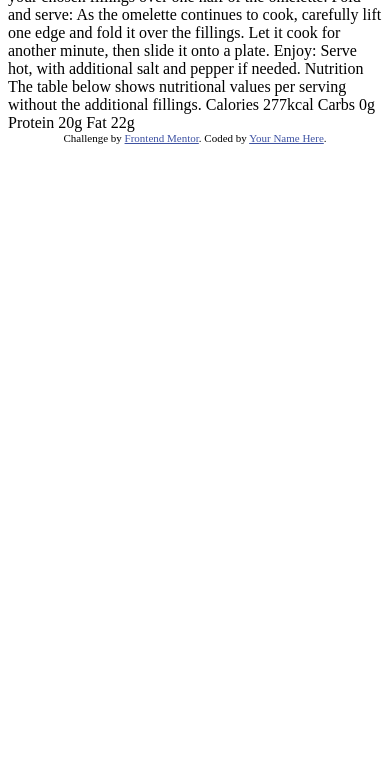
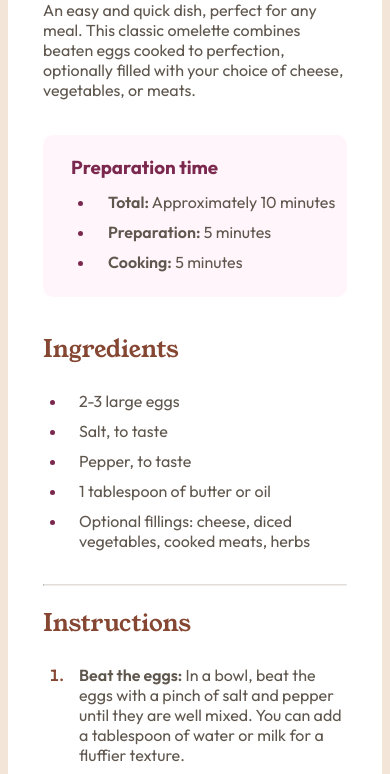
Before and after one commit to walkerbb216/recipe-page, a plain HTML site: page index.html in a window 390 px wide. Shown: the part 326-1100 px from the top of the page. Before the commit the page ends 844 px from the top, so only its background shows below. Drawn offline with Linux system fonts and the light colour scheme.

Commit message:
recipe article

```diff
--- a/index.html
+++ b/index.html
@@ -5,6 +5,7 @@
   <meta name="viewport" content="width=device-width, initial-scale=1.0"> <!-- displays site properly based on user's device -->
 
   <link rel="icon" type="image/png" sizes="32x32" href="./assets/images/favicon-32x32.png">
+  <link rel="stylesheet" type="text/css" href="styles.css" />
 
   <title>Frontend Mentor | Recipe page</title>
 
@@ -15,59 +16,75 @@
   </style>
 </head>
 <body>
+  <article>
+  <header>
+    <img src="assets/images/image-omelette.jpeg" width="100%" alt="omelette">
+    <h1>Simple Omelette Recipe</h1>
+  </header>
 
-  Simple Omelette Recipe
+    <main>
+      <p>An easy and quick dish, perfect for any meal. This classic omelette combines beaten eggs cooked
+        to perfection, optionally filled with your choice of cheese, vegetables, or meats.</p>
 
-  An easy and quick dish, perfect for any meal. This classic omelette combines beaten eggs cooked
-  to perfection, optionally filled with your choice of cheese, vegetables, or meats.
+      <div class="prep">
+        <h3>Preparation time</h3>
+        <ul class="preplist">
+          <li><span>Total:</span> Approximately 10 minutes</li>
+          <li><span>Preparation:</span> 5 minutes</li>
+          <li><span>Cooking:</span> 5 minutes</li>
+        </ul>
+      </div>
 
-  Preparation time
+      <h2>Ingredients</h2>
+      <ul>
+        <li>2-3 large eggs</li>
+        <li>Salt, to taste</li>
+        <li>Pepper, to taste</li>
+        <li>1 tablespoon of butter or oil</li>
+        <li>Optional fillings: cheese, diced vegetables, cooked meats, herbs</li>
+      </ul>
 
-  Total: Approximately 10 minutes
-  Preparation: 5 minutes
-  Cooking: 5 minutes
+      <hr>
 
-  Ingredients
+      <h2>Instructions</h2>
+      <ol>
+        <li><span>Beat the eggs:</span> In a bowl, beat the eggs with a pinch of salt and pepper until they are well mixed.
+          You can add a tablespoon of water or milk for a fluffier texture.</li>
+        <li><span>Heat the pan:</span> Place a non-stick frying pan over medium heat and add butter or oil.</li>
+        <li><span>Cook the omelette:</span> Once the butter is melted and bubbling, pour in the eggs. Tilt the pan to ensure
+          the eggs evenly coat the surface.</li>
+        <li><span>Add fillings (optional):</span> When the eggs begin to set at the edges but are still slightly runny in the
+          middle, sprinkle your chosen fillings over one half of the omelette.</li>
+        <li><span>Fold and serve:</span> As the omelette continues to cook, carefully lift one edge and fold it over the
+          fillings. Let it cook for another minute, then slide it onto a plate.
+        </li>
+        <li><span>Enjoy:</span> Serve hot, with additional salt and pepper if needed.</li>
+      </ol>
 
-  2-3 large eggs
-  Salt, to taste
-  Pepper, to taste
-  1 tablespoon of butter or oil
-  Optional fillings: cheese, diced vegetables, cooked meats, herbs
+      <hr>
 
-  Instructions
-
-  Beat the eggs: In a bowl, beat the eggs with a pinch of salt and pepper until they are well mixed.
-  You can add a tablespoon of water or milk for a fluffier texture.
-
-  Heat the pan: Place a non-stick frying pan over medium heat and add butter or oil.
-
-  Cook the omelette: Once the butter is melted and bubbling, pour in the eggs. Tilt the pan to ensure
-  the eggs evenly coat the surface.
-
-  Add fillings (optional): When the eggs begin to set at the edges but are still slightly runny in the
-  middle, sprinkle your chosen fillings over one half of the omelette.
-
-  Fold and serve: As the omelette continues to cook, carefully lift one edge and fold it over the
-  fillings. Let it cook for another minute, then slide it onto a plate.
-
-  Enjoy: Serve hot, with additional salt and pepper if needed.
-
-  Nutrition
-
-  The table below shows nutritional values per serving without the additional fillings.
-
-  Calories
-  277kcal
-
-  Carbs
-  0g
-
-  Protein
-  20g
-
-  Fat
-  22g
+      <h2>Nutrition</h2>
+      <p>The table below shows nutritional values per serving without the additional fillings.</p>
+      <table>
+        <tr>
+          <td>Calories</td>
+          <td class="val">277kcal</td>
+        </tr>
+        <tr>
+          <td>Carbs</td>
+          <td class="val">0g</td>
+        </tr>
+        <tr>
+          <td>Protein</td>
+          <td class="val">20g</td>
+        </tr>
+        <tr>
+          <td>Fat</td>
+          <td class="val">22g</td>
+        </tr>
+      </table>
+    </main>
+  </article>
 
   <div class="attribution">
     Challenge by <a href="https://www.frontendmentor.io?ref=challenge" target="_blank">Frontend Mentor</a>.
--- /dev/null
+++ b/styles.css
@@ -0,0 +1,141 @@
+@import url('https://fonts.googleapis.com/css2?family=Young+Serif&display=swap');
+@import url('https://fonts.googleapis.com/css2?family=Outfit:wght@100..900&display=swap');
+
+body{
+    background-color: hsl(30, 54%, 90%)
+}
+
+article{
+    background-color: white;
+    padding:35px;
+    border-radius: 20px;
+    width: 645px;
+    height: fit-content;
+    margin: auto;
+    margin-top: 80px;
+    margin-bottom: 80px;
+}
+
+img{
+    border-radius: 8px;
+}
+
+h1, h2 {
+    font-family: "Young Serif", serif;
+    font-weight: 400;
+}
+
+h1{
+    font-size: 36px;
+    margin-top: 25px;
+    margin-bottom: 15px;
+}
+
+h2{
+    color: hsl(14, 45%, 36%)
+}
+
+
+h3, p, ul, ol, table {
+    font-family: "Outfit", sans-serif;
+}
+
+.prep {
+    margin: 35px 0px 35px 0px;
+    background-color: hsl(330, 100%, 98%);
+    border-radius: 10px;
+    padding: 20px 0px 20px 28px;
+}
+.prep h3{
+    color: hsl(332, 51%, 32%);
+    padding: 0px;
+    margin: 0px;
+    margin-bottom: 8px;
+}
+
+.prep ul{
+    margin: 0px;
+}
+
+.prep li {
+    padding-left: 13px;
+}
+
+li::marker{
+    color: hsl(332, 51%, 32%);
+}
+
+h3{
+    padding: 24px 24px 0px 24px;
+}
+
+li{
+    padding: 5px;
+    padding-left:24px;
+}
+
+li span{
+    font-weight: 600;
+}
+
+li, p{
+    color: hsl(30, 10%, 34%)
+}
+
+ol, ul{
+    padding-left:24px;
+}
+
+ol li::marker{
+    color: hsl(14, 45%, 36%);
+    font-weight: 600;
+}
+
+hr{
+    border-top: solid 1px hsl(30, 18%, 87%);
+    margin-top: 28px;
+}
+
+table{
+    width: 100%;
+    border-collapse: collapse;
+    color: hsl(30, 10%, 34%);
+}
+
+tr:not(:last-child){
+    border-bottom: 1px solid hsl(30, 18%, 87%);
+}
+
+td.val{
+    color: hsl(14, 45%, 36%);
+    font-weight: 700;
+}
+
+td{
+    padding: 13px 30px;
+}
+
+@media (max-width: 767px) {
+    article{
+        width: 100%;
+        border-radius: 0px;
+        padding: 0px;
+        margin: 0px;
+    }
+
+    img{
+        border-radius: 0px;
+    }
+
+    h1{
+        padding-left: 35px;
+    }
+
+    main{
+        padding:0px 35px 35px 35px;
+    }
+
+    li{
+        padding-left: 12px;
+    }
+}
```
